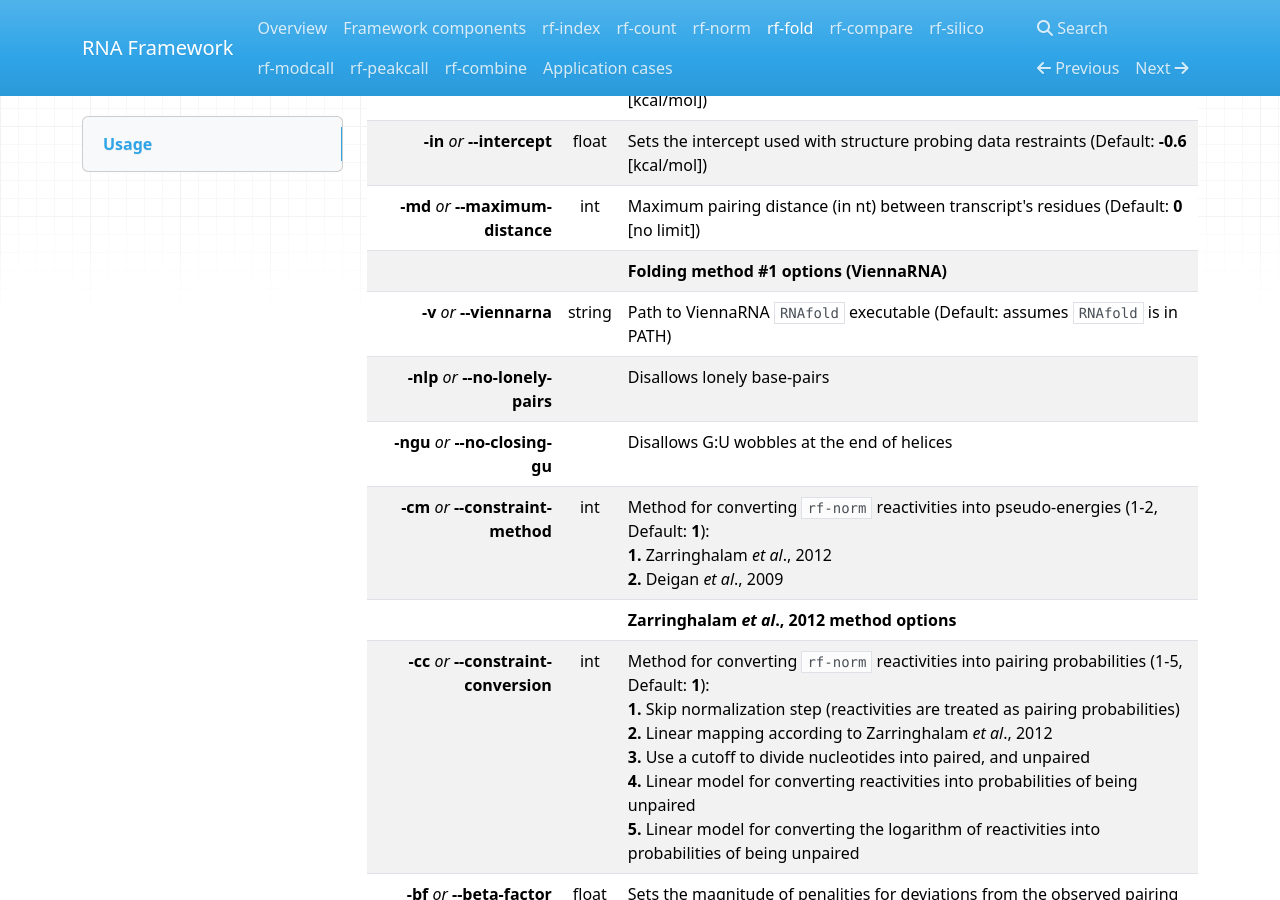
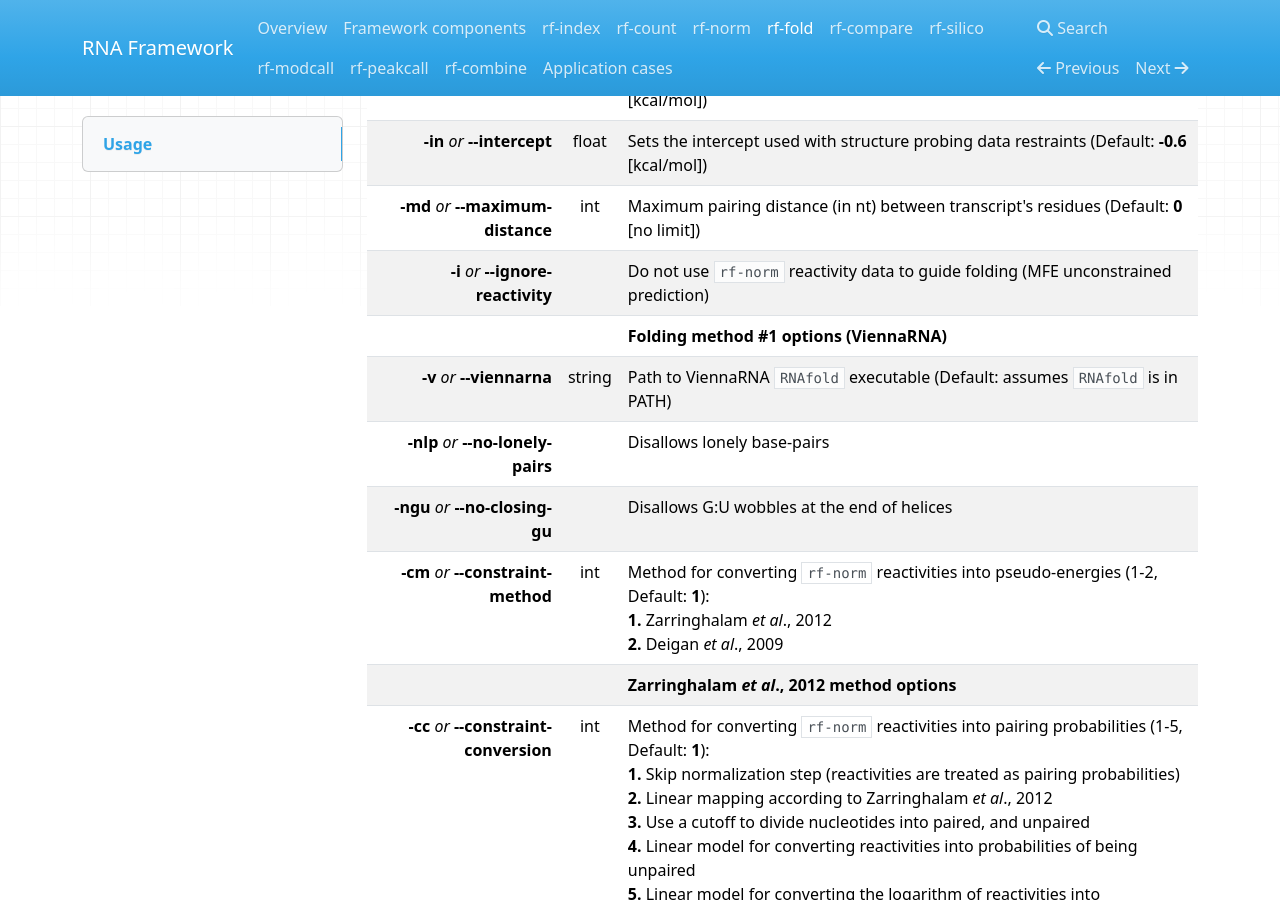
Before and after one commit to dincarnato/RNAFramework, an MkDocs documentation site: the page built from docs/rf-fold.md, in a window 1280 px wide and 900 px high, scrolled down 850 px. Built offline with MkDocs 1.6.1, drawn with Linux system fonts in a browser that asks for light colours; nearby versions of some CDN libraries; old or Windows-style settings are respelled for this version of MkDocs; part of the change alters nothing that is shown.

Commit message:
no message

```diff
--- a/docs/rf-fold.md
+++ b/docs/rf-fold.md
@@ -25,6 +25,7 @@ __-s__ *or* __--svg__ | | Structure representations are generated in SVG format
 __-sl__ *or* __--slope__ | float | Sets the slope used with structure probing data restraints (Default: __1.8__ [kcal/mol])
 __-in__ *or* __--intercept__ | float | Sets the intercept used with structure probing data restraints (Default: __-0.6__ [kcal/mol])
 __-md__ *or* __--maximum-distance__ | int | Maximum pairing distance (in nt) between transcript's residues (Default: __0__ [no limit])
+__-i__ *or* __--ignore-reactivity__ | | Do not use ``rf-norm`` reactivity data to guide folding (MFE unconstrained prediction)
  | | __Folding method #1 options (ViennaRNA)__
 __-v__ *or* __--viennarna__ | string | Path to ViennaRNA ``RNAfold`` executable (Default: assumes ``RNAfold`` is in PATH)
 __-nlp__ *or* __--no-lonely-pairs__ | | Disallows lonely base-pairs
@@ -40,5 +41,5 @@ __-mi__ *or* __--model-intercept__ | float | Sets the intercept used by the line
 __-r__ *or* __--rnastructure__ | string | Path to RNAstructure ``Fold`` executable (Default: assumes ``Fold`` is in PATH)
 __-dp__ *or* __--data-path__ | string | Path to RNAstructure data tables (Default: assumes __DATAPATH__ environment variable is already set)
 
-!!! info "Information"
+!!! note "Information"
     For additional details relatively to ViennaRNA soft-constraint prediction methods, please refer to the ViennaRNA manual, or to Lorenz *et al*., 2016.
```
